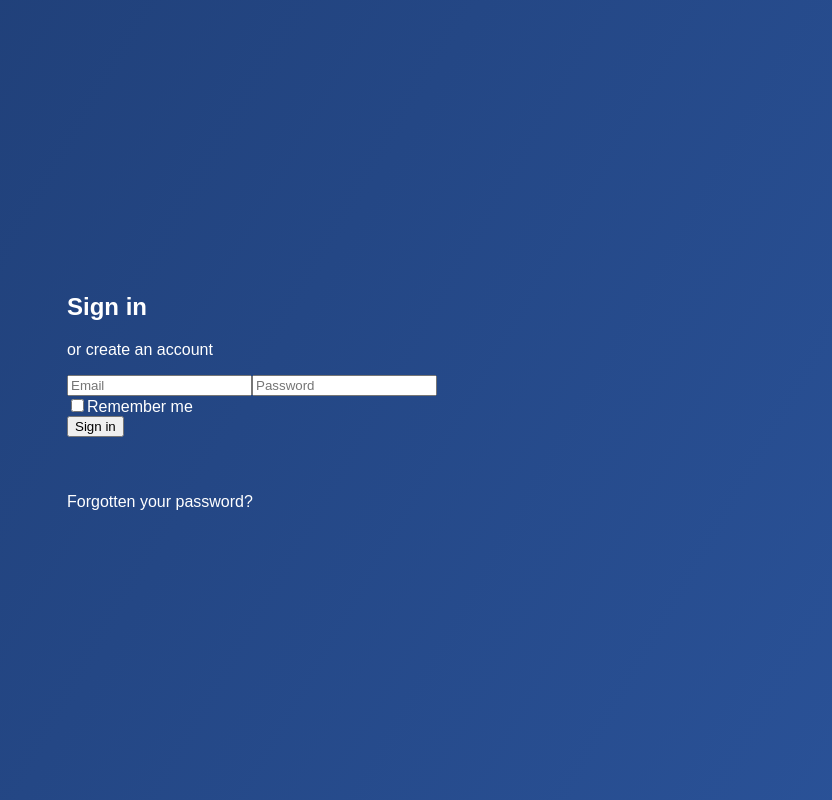
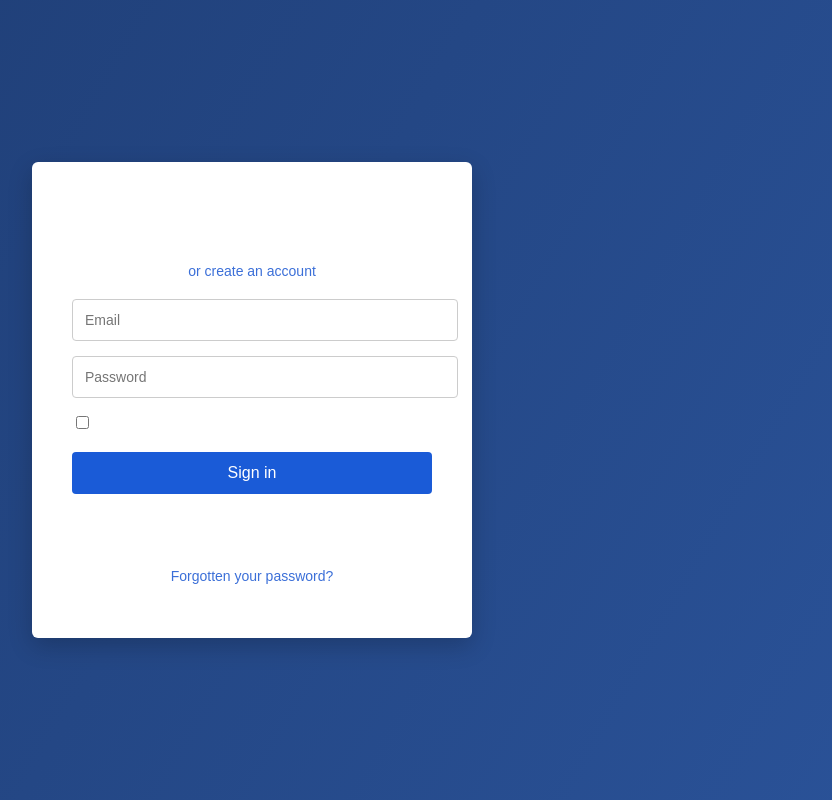
Before and after one commit to abothularajesh/presentation-and-Video-Automation-AI, a React (Create React App) app in the folder FrontEnd_Ai/: page / in a window 1280 px wide. Shown: the whole page, without its empty margins (388-1220 px from the left). Built offline with nearby package versions, Linux system fonts and the light colour scheme.

Commit message:
Enhance login page styles with new CSS rules
Added styles for login card, inputs, and buttons.

```diff
--- a/FrontEnd_Ai/src/styles/login.css
+++ b/FrontEnd_Ai/src/styles/login.css
@@ -1,10 +1,70 @@
-
 .login-container{
 height:100vh;
 display:flex;
- flex-direction:column;
 justify-content:center;
 align-items:center;
 background:linear-gradient(120deg,#1e3c72,#2a5298);
+font-family:Arial, Helvetica, sans-serif;
+}
+
+.login-card{
+background:white;
+padding:40px;
+width:360px;
+border-radius:6px;
+box-shadow:0 8px 25px rgba(0,0,0,0.2);
+text-align:center;
+}
+
+.login-card h2{
+margin-bottom:5px;
+}
+
+.create-account{
+color:#3b6fd8;
+font-size:14px;
+margin-bottom:20px;
+}
+
+.login-input{
+width:100%;
+padding:12px;
+margin-bottom:15px;
+border:1px solid #ccc;
+border-radius:4px;
+font-size:14px;
+}
+
+.remember-row{
+display:flex;
+align-items:center;
+gap:8px;
+margin-bottom:20px;
+font-size:14px;
+}
+
+.signin-btn{
+width:100%;
+padding:12px;
+background:#1a5bd7;
 color:white;
+border:none;
+border-radius:4px;
+font-size:16px;
+cursor:pointer;
+margin-bottom:20px;
 }
+
+.signin-btn:hover
+
+.google-login{
+display:flex;
+justify-content:center;
+margin-bottom:15px;
+}
+
+.forgot{
+color:#3b6fd8;
+font-size:14px;
+cursor:pointer;
+}
```
Lines whose indentation alone changed are shown as unchanged.
